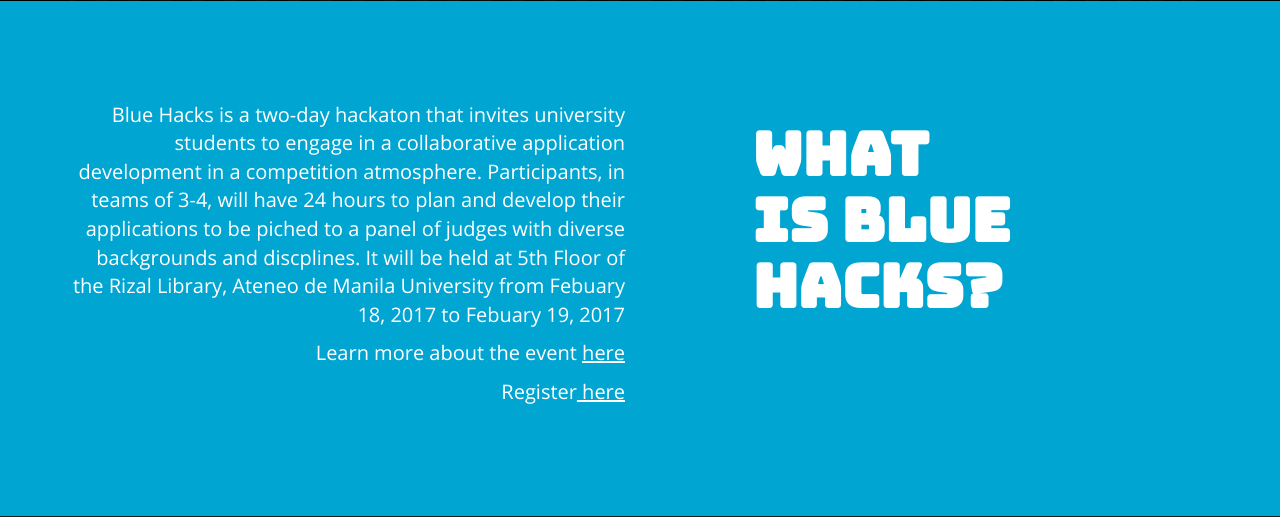
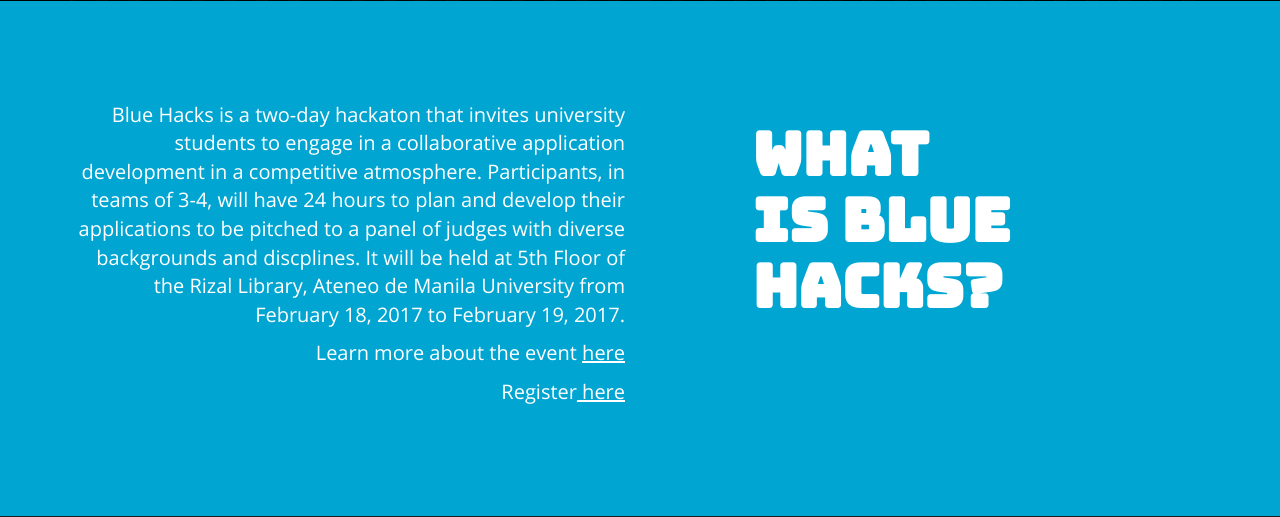
Before and after one commit to hexagonforce/bluehacks, a PHP site: page / in a window 1280 px wide. Shown: the part 1610-2127 px from the top of the page. Run offline with PHP 8.4, Linux system fonts and the light colour scheme; some libraries are stand-ins or nearby versions.

Commit message:
Fixed Typographical Errors

```diff
--- a/index.php
+++ b/index.php
@@ -103,7 +103,7 @@
             <div class="row">
                 <div class="col-lg-6">
                     <div class="about-text text-right">
-                        <p> Blue Hacks is a two-day hackaton that invites university students to engage in a collaborative application development in a competition atmosphere. Participants, in teams of 3-4, will have 24 hours to plan and develop their applications to be piched to a panel of judges with diverse backgrounds and discplines. It will be held at 5th Floor of the Rizal Library, Ateneo de Manila University from Febuary 18, 2017 to Febuary 19, 2017 </p>
+                        <p> Blue Hacks is a two-day hackaton that invites university students to engage in a collaborative application development in a competitive atmosphere. Participants, in teams of 3-4, will have 24 hours to plan and develop their applications to be pitched to a panel of judges with diverse backgrounds and discplines. It will be held at 5th Floor of the Rizal Library, Ateneo de Manila University from February 18, 2017 to February 19, 2017. </p>
                         <p> Learn more about the event <a class="event-link" href ="http://tinyurl.com/BlueHacksPrimer2017"> here </a>
                         <p> Register<a  class="event-link" href = "http://bit.ly/BlueHacks2017Signups"> here </a></p>
                     </div>
```
